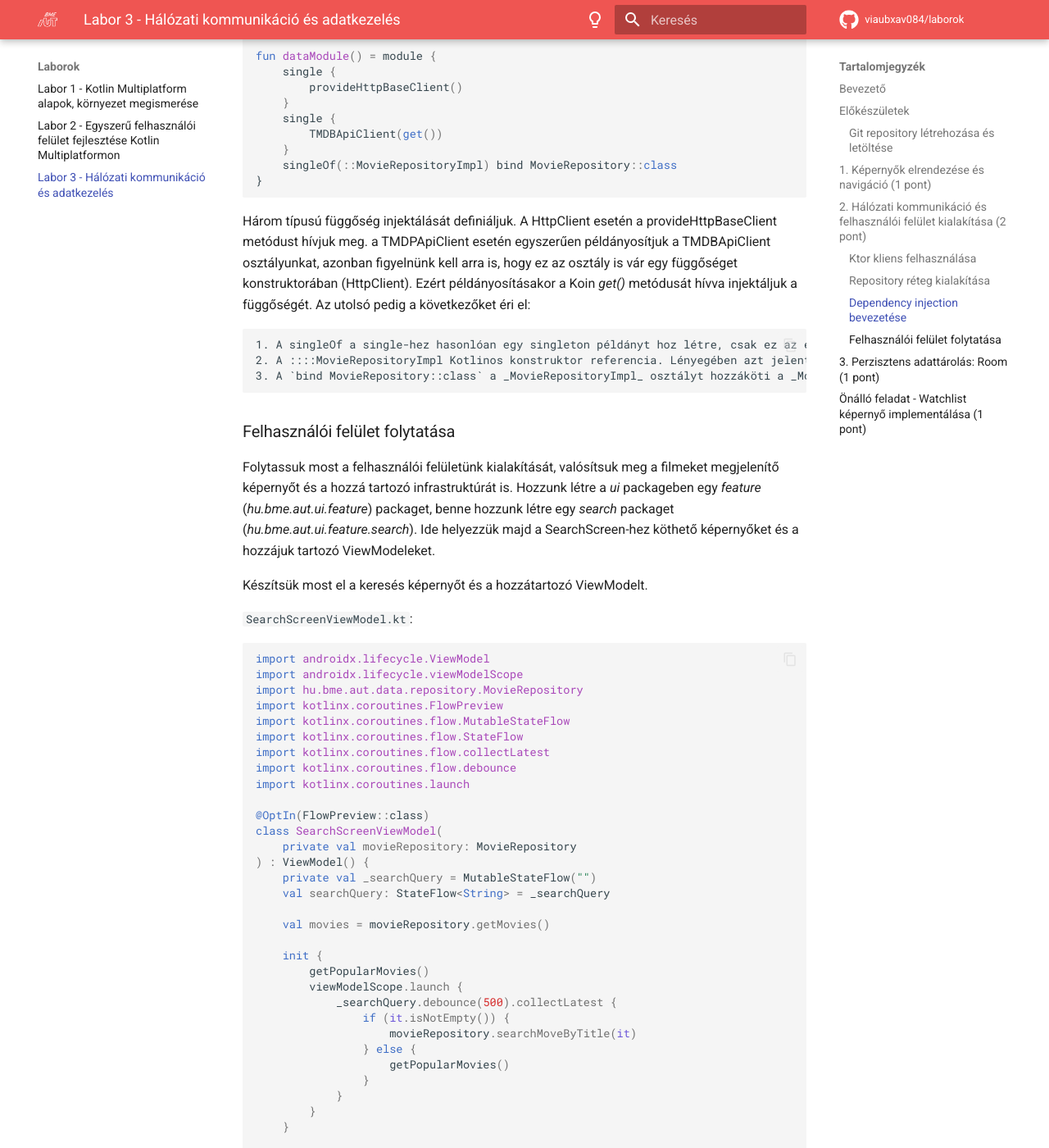
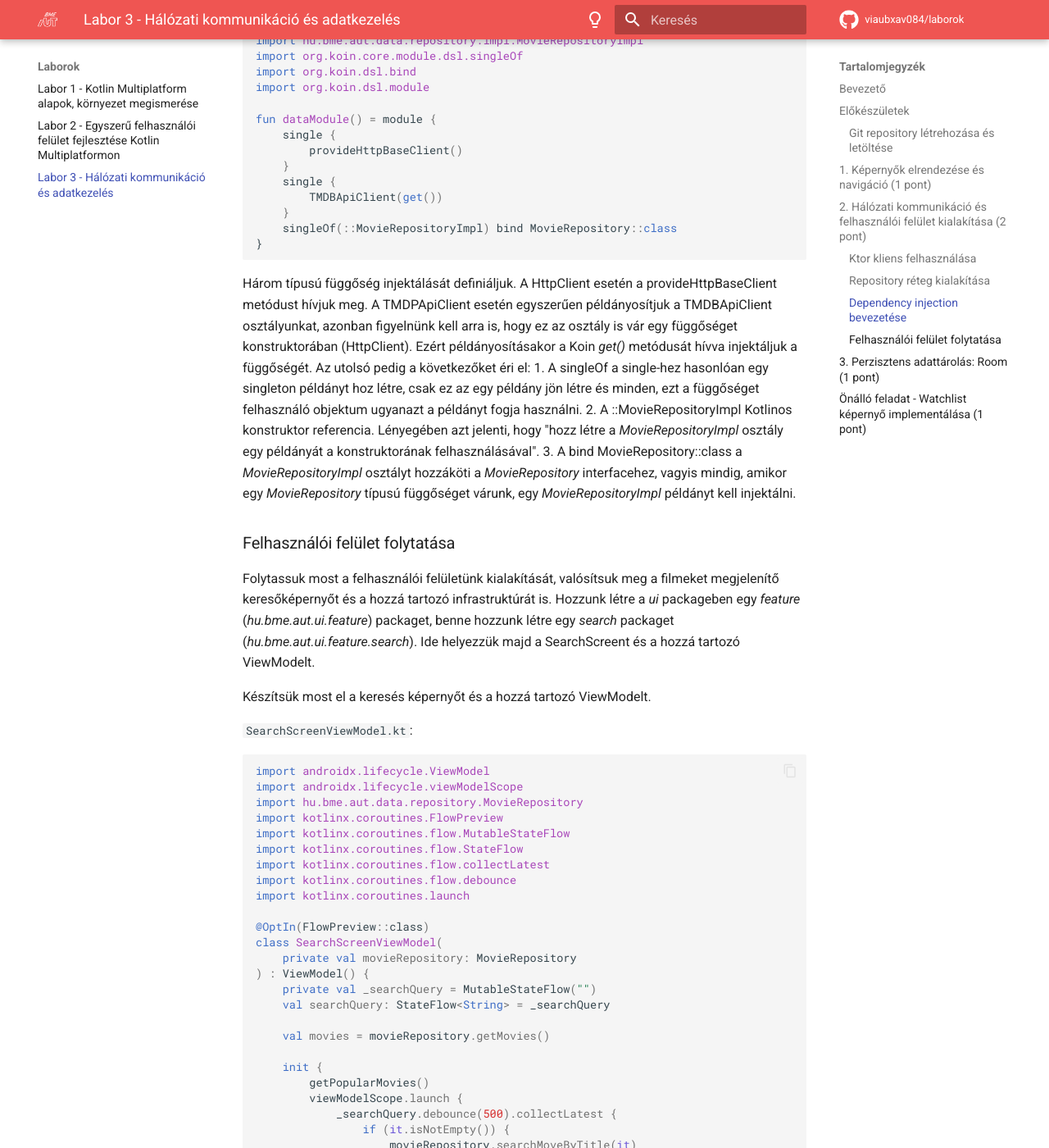
Before and after one commit to VIAUBXAV084/laborok, an MkDocs documentation site: the page built from docs/laborok/lab3/index.md, in a window 1280 px wide and 1400 px high, scrolled down 13752 px. Shown: the whole window at 82% size. Built offline with MkDocs 1.6.1 and Material for MkDocs 9.7.7, drawn with Linux system fonts in a browser that asks for light colours; comment, search, counter and statistics services are not loaded; some of the changed text lies outside the part shown.

Commit message:
Lab3 doc typo fixes

````diff
--- a/docs/laborok/lab3/index.md
+++ b/docs/laborok/lab3/index.md
@@ -2,7 +2,7 @@
 
 ## Bevezető
 
-A labor során egy filmfigyelő lista alkalmazást fogunk elkészíteni Android, IOS és Desktop platformokra. Az alkalmazásban lehet majd filmekre keresni, melyeket egy figyelő listára lehet helyezni. Figyelmet fordítunk továbbá a projekt precíz strukturálására is (packagek szerkezetének kialakítása), hogy lássunk példát egy összetettebb, nagyobb projektekben átláthatóbban használható megközelítésre is. Bár a projektünkben önmagában ez nem lenne mindig indokolt, mert viszonylag kevés fájlt fognak tartalmazni a packagek. Ha az alkalmazásunk bonyolultabb lenne és jóval több funkcióból állna, akkor kifizetődőbb lenne, mint egy sokkal egyszerűbb megközelítés. Az egyszerűség kedvéért, hogy könnyebben lehessen követni a packagek hierarchiáját, új package létrehozásakor mindig megadjuk zárójelben a package teljes, fully qualified nevét.
+A labor során egy filmfigyelő lista alkalmazást fogunk elkészíteni Android, IOS és Desktop platformokra. Az alkalmazásban lehet majd filmekre keresni, melyeket egy figyelő listára lehet helyezni. Figyelmet fordítunk továbbá a projekt precíz strukturálására is (packagek szerkezetének kialakítása), hogy lássunk példát egy összetettebb, nagyobb projektekben átláthatóbban használható megközelítésre is. Bár a projektünkben önmagában ez nem lenne mindig indokolt, mert viszonylag kevés fájlt fognak tartalmazni a packagek, Ha az alkalmazásunk bonyolultabb lenne és jóval több funkcióból állna, akkor kifizetődőbb lenne, mint egy sokkal egyszerűbb megközelítés. Az egyszerűség kedvéért, hogy könnyebben lehessen követni a packagek hierarchiáját, új package létrehozásakor mindig megadjuk zárójelben a package teljes, fully qualified nevét.
 
 A filmek adatforrása a [TheMovieDb](https://www.themoviedb.org/) lesz, mely biztosít egy REST-API-t filmek és sorozatok keresésére. Ehhez egy API kulcsot kell igényelni a [Developer](https://developer.themoviedb.org/docs/getting-started) weboldalon. Ehhez regisztrálni kell, majd egy key fog megjelenni a képernyő alján. Erre később szükségünk lesz. **Amennyiben nem szeretnénk a  regisztrációval és az API kulcs igényléssel foglalkozni, használhatjuk a következő API kulcsok valamelyikét:**
 
@@ -14,7 +14,7 @@
 eyJhbGciOiJIUzI1NiJ9.eyJhdWQiOiI1NjQ2YzI3OTE3Yjg5NjYyZTVmOWM0MWNjN2YzNjc4MiIsIm5iZiI6MTc0NTYwMjcxMi40MDQsInN1YiI6IjY4MGJjODk4ZDE0OGE4MmIwZDlkMWY0NSIsInNjb3BlcyI6WyJhcGlfcmVhZCJdLCJ2ZXJzaW9uIjoxfQ.5rlt97hjf-ckbGiVg_-0-kFGxL8-D0HQX99Vr6kp7cc
 ```
 
-3 fő technológia amely használva lesz a labor során:
+3 fő technológia, amely használva lesz a labor során:
 
  - [Ktor](https://ktor.io/), mely segítségével fog történni a halózati kommunikáció.
  - [Room](https://developer.android.com/kotlin/multiplatform/room), mely a lokális adatbázist fogja nyújtani.
@@ -526,17 +526,16 @@
 }
 ```
 
-Három típusú függőség injektálását definiáljuk. A HttpClient esetén a provideHttpBaseClient metódust hívjuk meg. a TMDPApiClient esetén egyszerűen példányosítjuk a TMDBApiClient osztályunkat, azonban figyelnünk kell arra is, hogy ez az osztály is vár egy függőséget konstruktorában (HttpClient). Ezért példányosításakor a Koin _get()_ metódusát hívva injektáljuk a függőségét. Az utolsó pedig a következőket éri el:
-
+Három típusú függőség injektálását definiáljuk. A HttpClient esetén a provideHttpBaseClient metódust hívjuk meg. A TMDPApiClient esetén egyszerűen példányosítjuk a TMDBApiClient osztályunkat, azonban figyelnünk kell arra is, hogy ez az osztály is vár egy függőséget konstruktorában (HttpClient). Ezért példányosításakor a Koin _get()_ metódusát hívva injektáljuk a függőségét. Az utolsó pedig a következőket éri el:
 	1. A singleOf a single-hez hasonlóan egy singleton példányt hoz létre, csak ez az egy példány jön létre és minden, ezt a függőséget felhasználó objektum ugyanazt a példányt fogja használni.
-	2. A ::::MovieRepositoryImpl Kotlinos konstruktor referencia. Lényegében azt jelenti, hogy "hozz létre a _MovieRepositoryImpl_ osztály egy példányát a konstruktorának felhasználásával".
-	3. A `bind MovieRepository::class` a _MovieRepositoryImpl_ osztályt hozzáköti a _MovieRepository_ interfacehez, vagyis mindig, amikor egy _MovieRepository_ típusú függőséget várunk, egy _MovieRepositoryImpl_ példányt kell injektálni.
+	2. A ::MovieRepositoryImpl Kotlinos konstruktor referencia. Lényegében azt jelenti, hogy "hozz létre a _MovieRepositoryImpl_ osztály egy példányát a konstruktorának felhasználásával".
+	3. A bind MovieRepository::class a _MovieRepositoryImpl_ osztályt hozzáköti a _MovieRepository_ interfacehez, vagyis mindig, amikor egy _MovieRepository_ típusú függőséget várunk, egy _MovieRepositoryImpl_ példányt kell injektálni.
 
 
 ### Felhasználói felület folytatása
-Folytassuk most a felhasználói felületünk kialakítását, valósítsuk meg a filmeket megjelenítő képernyőt és a hozzá tartozó infrastruktúrát is. Hozzunk létre a _ui_ packageben egy _feature_ (_hu.bme.aut.ui.feature_) packaget, benne hozzunk létre egy _search_ packaget (_hu.bme.aut.ui.feature.search_). Ide helyezzük majd a SearchScreen-hez köthető képernyőket és a hozzájuk tartozó ViewModeleket.
+Folytassuk most a felhasználói felületünk kialakítását, valósítsuk meg a filmeket megjelenítő keresőképernyőt és a hozzá tartozó infrastruktúrát is. Hozzunk létre a _ui_ packageben egy _feature_ (_hu.bme.aut.ui.feature_) packaget, benne hozzunk létre egy _search_ packaget (_hu.bme.aut.ui.feature.search_). Ide helyezzük majd a SearchScreent és a hozzá tartozó ViewModelt.
 
-Készítsük most el a keresés képernyőt és a hozzátartozó ViewModelt.
+Készítsük most el a keresés képernyőt és a hozzá tartozó ViewModelt.
 
 `SearchScreenViewModel.kt`:
 ```kotlin
@@ -857,10 +856,10 @@
 [Részletes dokumentáció](https://developer.android.com/kotlin/multiplatform/room)
 
 A Room bekötése az alkalmazásba 4 fő elemből áll, az alábbiakat kell elvégeznünk:
-- **Movie Entitás** definiálás, mely a Movie táblát fogja reprezentálni az adatbázisban, melyből 1-1 sor az adatbázisban fog 1-1 objektum példányt jelenteni.
-- **Dao** definiálása, melyben definiáljuk, hogy 1-1 entitáson milyen műveleteink vannak.
-- **RoomDatabase** osztályból leszármazás, melyen definiáljuk az entitiásainkat és azokhoz tartozó Dao osztályainkat
-- **Platform specifikus kódrészek** implementálása a Room inicializálásához.
+	- **Movie Entitás** definiálás, mely a Movie táblát fogja reprezentálni az adatbázisban, melyből 1-1 sor az adatbázisban fog 1-1 objektum példányt jelenteni.
+	- **Dao** definiálása, melyben definiáljuk, hogy 1-1 entitáson milyen műveleteink vannak.
+	- **RoomDatabase** osztályból leszármazás, melyen definiáljuk az entitiásainkat és azokhoz tartozó Dao osztályainkat
+	- **Platform specifikus kódrészek** implementálása a Room inicializálásához.
 
 Először hozzuk létre az entitásunkat a közös kódban a _data/database/entity_ (_hu.bme.aut.data.database.entity_) packagen belül az alábbi tartalommal:
 
````
Also changed, not shown: other parts of docs/laborok/lab3/index.md (+10 -10 lines).
